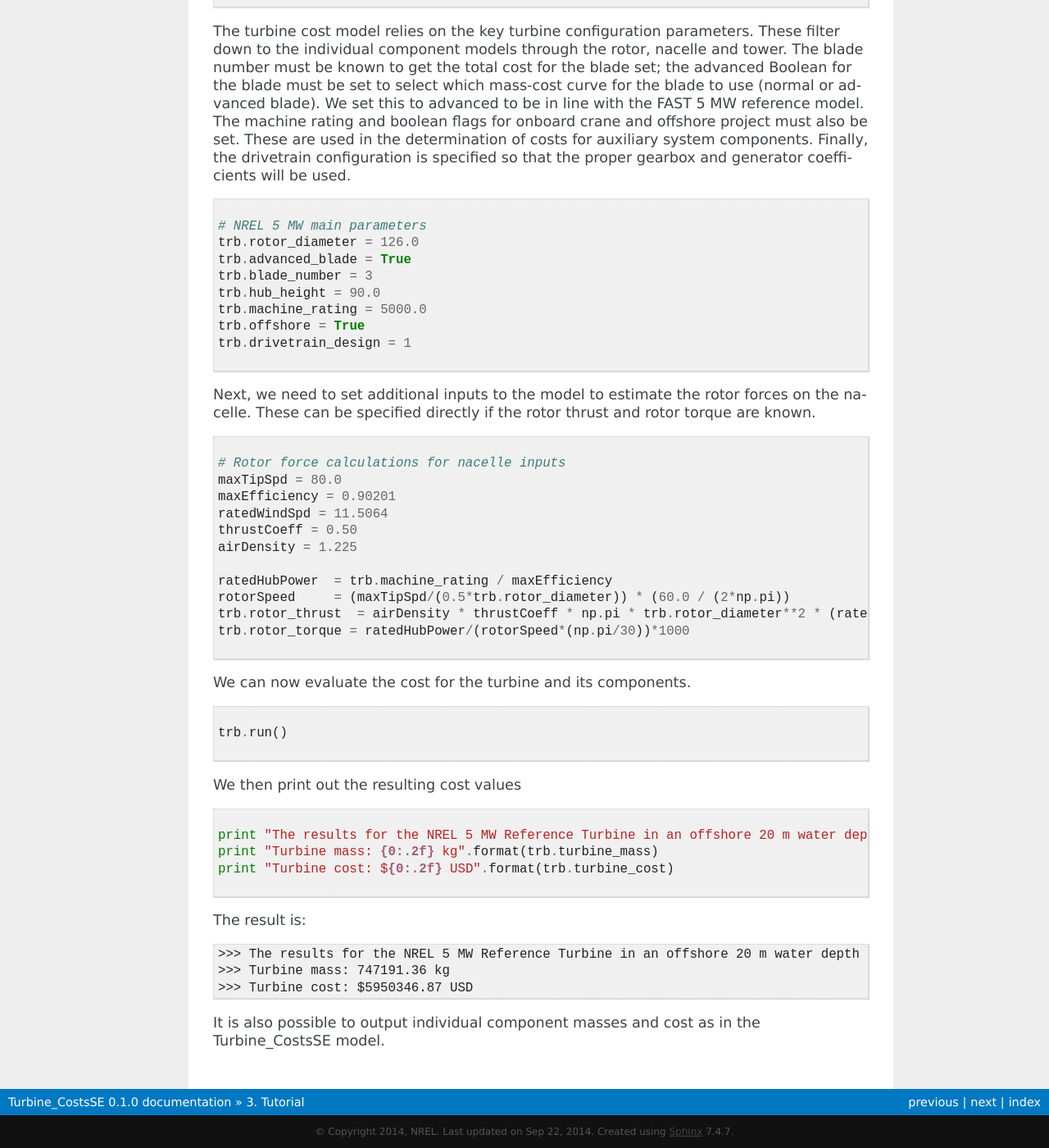
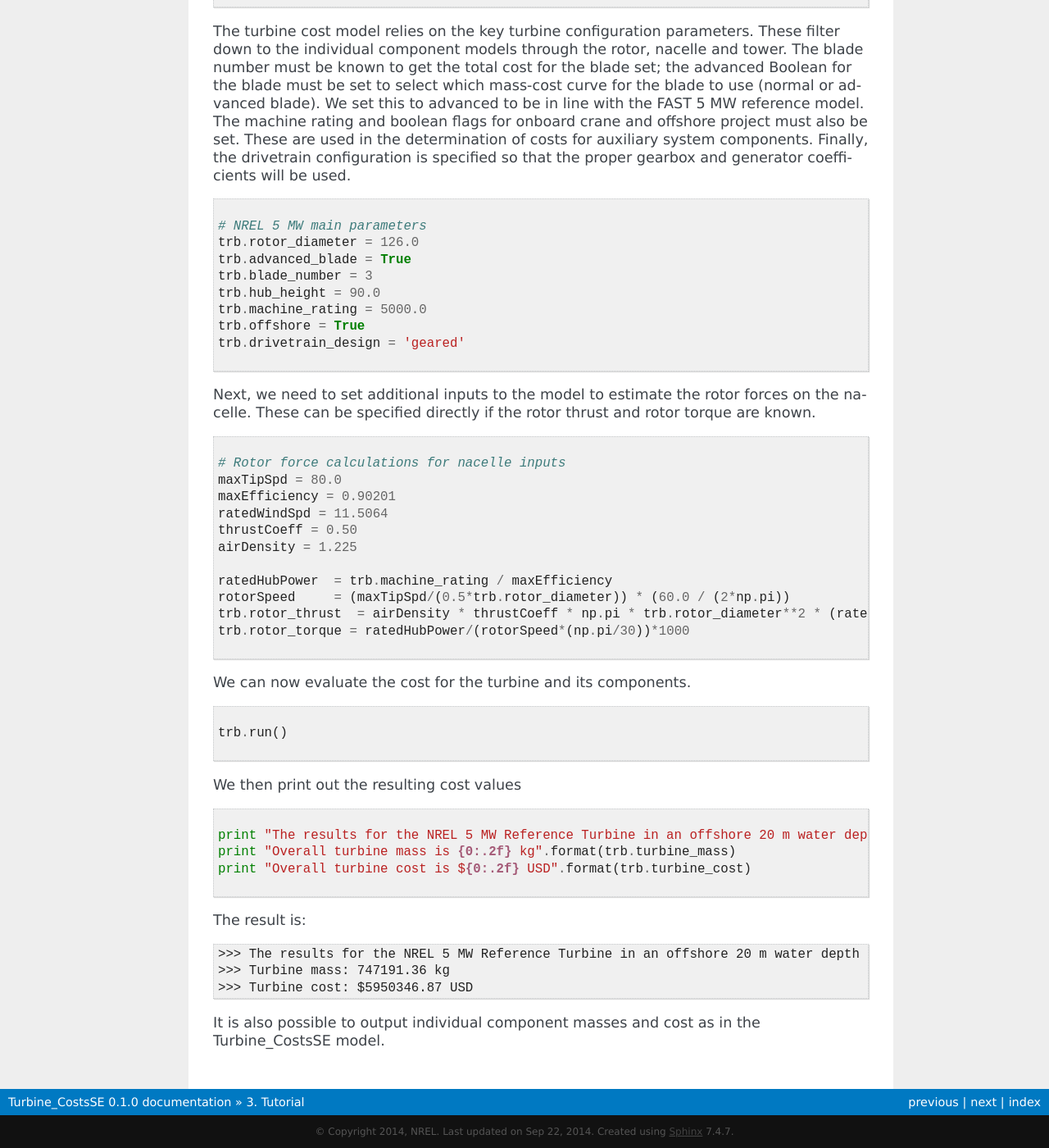
Before and after one commit to WISDEM/Turbine_CostsSE, a Sphinx documentation site: the page built from docs/tutorial.rst, in a window 1280 px wide and 1400 px high, scrolled down 3130 px. Shown: the whole window at 82% size. Built offline with Sphinx 7.4.7, drawn with Linux system fonts in a browser that asks for light colours; cross-references to code outside the pages are shown as plain code.

Commit message:
additional work on example uniformity

```diff
--- a/docs/documentation.rst
+++ b/docs/documentation.rst
@@ -54,7 +54,7 @@ Referenced Turbine Cost Modules
 .. class:: TurbineCostAdder
 
 Referenced PPI Index Models (via commonse.config)
-================================================
+=================================================
 .. module:: commonse.csmPPI
 .. class:: PPI
 
@@ -102,6 +102,6 @@ Referenced Turbine Cost Modules
 .. class:: rotor_mass_adder
 
 Referenced PPI Index Models (via commonse.config)
-================================================
+=================================================
 .. module:: commonse.csmPPI
 .. class:: PPI
--- a/docs/examples/example.py
+++ b/docs/examples/example.py
@@ -37,7 +37,7 @@ turbine.tower_mass = 434559.0
 turbine.machine_rating = 5000.0
 turbine.advanced = True
 turbine.blade_number = 3
-turbine.drivetrain_design = 1
+turbine.drivetrain_design = 'geared'
 turbine.crane = True
 turbine.offshore = True
 
@@ -94,7 +94,7 @@ trb.blade_number = 3
 trb.hub_height = 90.0
 trb.machine_rating = 5000.0
 trb.offshore = True
-trb.drivetrain_design = 1
+trb.drivetrain_design = 'geared'
 
 # 7 ----------
 # 8 ----------
@@ -126,7 +126,7 @@ trb.run()
 # 10 ----------
 
 print "The results for the NREL 5 MW Reference Turbine in an offshore 20 m water depth location are:"
-print "Turbine mass: {0:.2f} kg".format(trb.turbine_mass)
-print "Turbine cost: ${0:.2f} USD".format(trb.turbine_cost)
+print "Overall turbine mass is {0:.2f} kg".format(trb.turbine_mass)
+print "Overall turbine cost is ${0:.2f} USD".format(trb.turbine_cost)
 
 # 10 ----------
```
Also changed, not shown: 1 other file.
